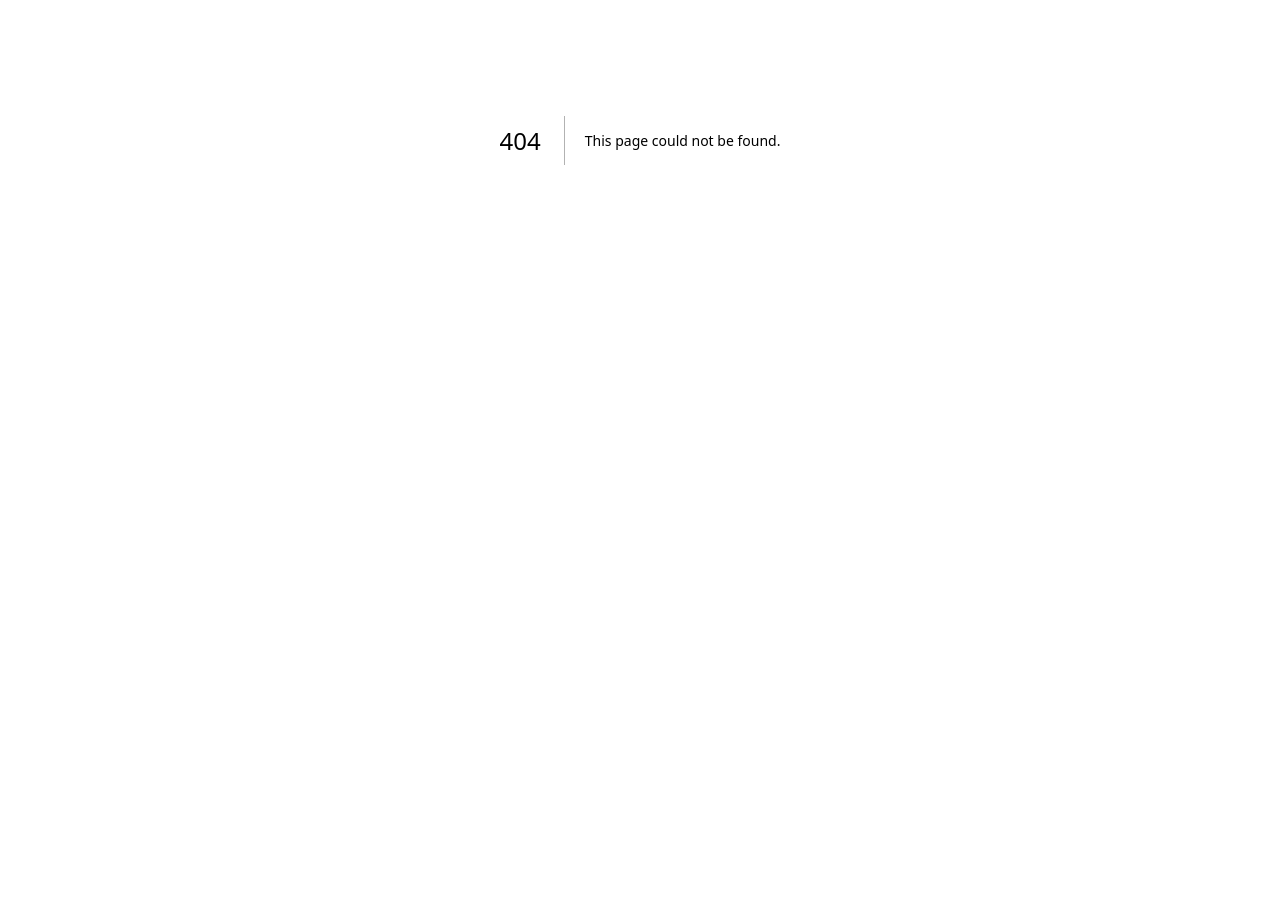
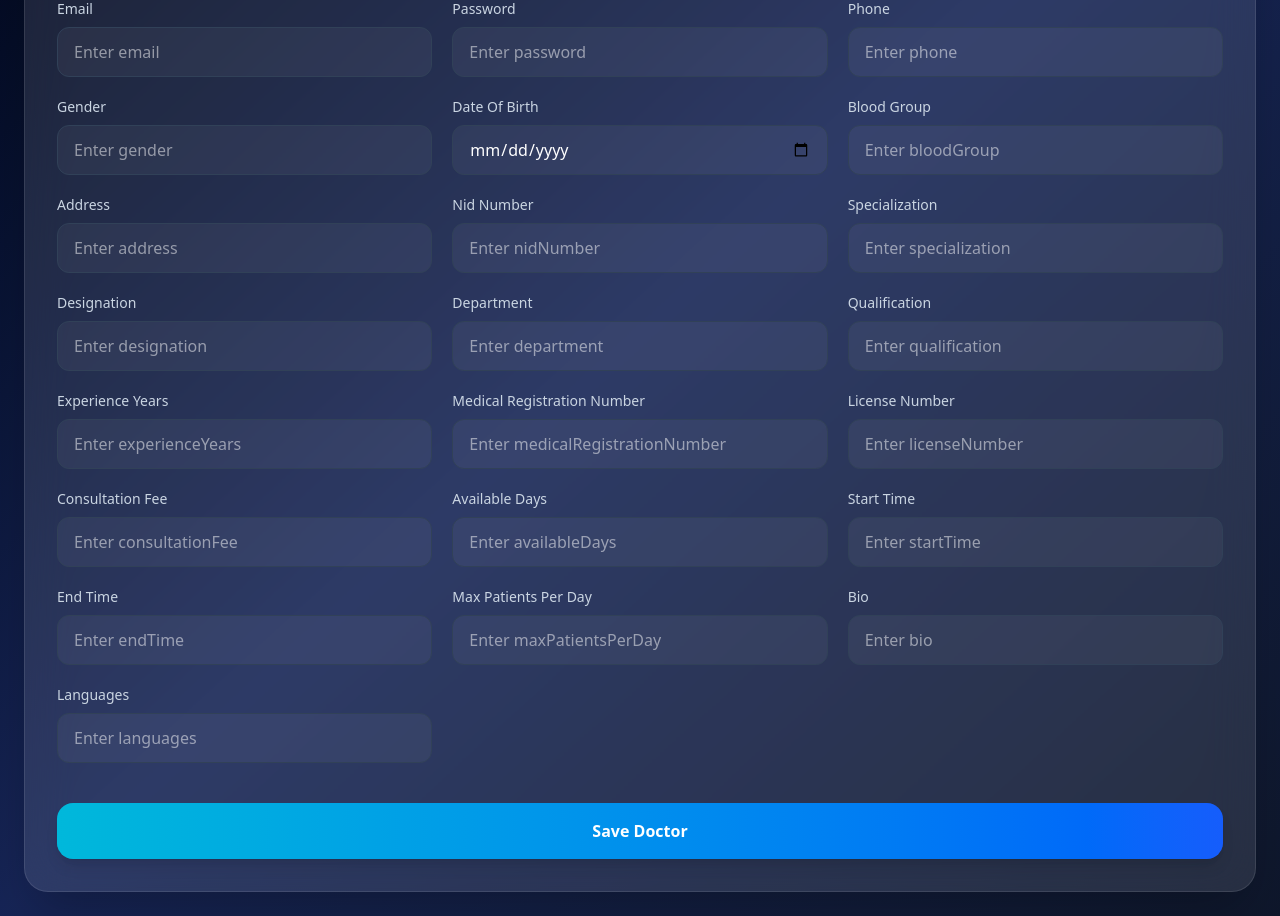
Before and after one commit to Anas011232/Smart-Hospital-Management-System-SaaS-, a Next.js app in the folder frontend/: page /hospital/doctors/add in a window 1280 px wide. Before the commit this address had no page. Shown: the part 260-1176 px from the top of the page. Before the commit the page ends 800 px from the top, so only its background shows below. Built offline with nearby package versions, Linux system fonts and the light colour scheme.

Commit message:
feat: implement doctor management functionality with create, edit, and delete operations

```diff
--- /dev/null
+++ b/frontend/app/hospital/dashboard/page.jsx
@@ -0,0 +1,33 @@
+"use client";
+
+import Link from "next/link";
+
+export default function Dashboard() {
+  return (
+    <div className="min-h-screen bg-gray-950 text-white p-10">
+      <h1 className="text-3xl font-bold">
+        Hospital Dashboard
+      </h1>
+
+      <p className="text-gray-400 mt-2">
+        Manage your doctors efficiently 🚀
+      </p>
+
+      <div className="mt-8 flex gap-4">
+        <Link
+          href="/hospital/doctors/add"
+          className="bg-green-600 px-5 py-3 rounded"
+        >
+          + Add Doctor
+        </Link>
+
+        <Link
+          href="/hospital/doctors"
+          className="bg-blue-600 px-5 py-3 rounded"
+        >
+          View Doctors
+        </Link>
+      </div>
+    </div>
+  );
+}
--- /dev/null
+++ b/frontend/app/hospital/doctors/add/page.jsx
@@ -0,0 +1,145 @@
+"use client";
+
+import { useState } from "react";
+import axios from "axios";
+import { useRouter } from "next/navigation";
+
+export default function AddDoctor() {
+  const router = useRouter();
+
+  const [form, setForm] = useState({
+    hospitalId: "",
+    fullName: "",
+    photo: "",
+    email: "",
+    password: "",
+    phone: "",
+    gender: "",
+    dateOfBirth: "",
+    bloodGroup: "",
+    address: "",
+    nidNumber: "",
+    specialization: "",
+    designation: "",
+    department: "",
+    qualification: "",
+    experienceYears: "",
+    medicalRegistrationNumber: "",
+    licenseNumber: "",
+    consultationFee: "",
+    availableDays: "",
+    startTime: "",
+    endTime: "",
+    maxPatientsPerDay: "",
+    bio: "",
+    languages: "",
+  });
+
+  const handleChange = (e) => {
+    setForm({ ...form, [e.target.name]: e.target.value });
+  };
+
+  const handleSubmit = async (e) => {
+    e.preventDefault();
+
+    await axios.post("http://localhost:5000/api/doctors", {
+      ...form,
+      availableDays: form.availableDays.split(","),
+      languages: form.languages.split(","),
+    });
+
+    router.push("/hospital/doctors");
+  };
+
+  return (
+  <div className="min-h-screen bg-gradient-to-br from-slate-950 via-blue-950 to-slate-900 p-6">
+    <div className="max-w-7xl mx-auto">
+
+      <div className="mb-8">
+        <h1 className="text-4xl font-bold text-white">
+          Add New Doctor
+        </h1>
+        <p className="text-slate-400 mt-2">
+          Create and manage doctor profiles
+        </p>
+      </div>
+
+      <div className="backdrop-blur-xl bg-white/10 border border-white/10 rounded-3xl shadow-2xl p-8">
+
+        <form
+          onSubmit={handleSubmit}
+          className="grid lg:grid-cols-3 md:grid-cols-2 gap-5"
+        >
+          {Object.keys(form).map((key) => (
+            <div key={key} className="flex flex-col">
+              <label className="mb-2 text-sm text-slate-300 capitalize">
+                {key.replace(/([A-Z])/g, " $1")}
+              </label>
+
+              <input
+                type={
+                  key.toLowerCase().includes("email")
+                    ? "email"
+                    : key.toLowerCase().includes("password")
+                    ? "password"
+                    : key.toLowerCase().includes("date")
+                    ? "date"
+                    : key.toLowerCase().includes("fee") ||
+                      key.toLowerCase().includes("year") ||
+                      key.toLowerCase().includes("patient")
+                    ? "number"
+                    : "text"
+                }
+                name={key}
+                value={form[key]}
+                onChange={handleChange}
+                placeholder={`Enter ${key}`}
+                className="
+                w-full
+                bg-white/5
+                border
+                border-slate-700
+                text-white
+                px-4
+                py-3
+                rounded-xl
+                outline-none
+                transition-all
+                duration-300
+                focus:border-cyan-400
+                focus:ring-2
+                focus:ring-cyan-500/30
+                hover:border-slate-500
+              "
+              />
+            </div>
+          ))}
+
+          <div className="col-span-full mt-5">
+            <button
+              type="submit"
+              className="
+                w-full
+                bg-gradient-to-r
+                from-cyan-500
+                to-blue-600
+                text-white
+                font-semibold
+                py-4
+                rounded-2xl
+                shadow-lg
+                hover:scale-[1.02]
+                hover:shadow-cyan-500/25
+                transition-all
+                duration-300
+              "
+            >
+              Save Doctor
+            </button>
+          </div>
+        </form>
+      </div>
+    </div>
+  </div>
+);
+}
--- /dev/null
+++ b/frontend/app/hospital/doctors/edit/[id]/page.jsx
@@ -0,0 +1,59 @@
+"use client";
+
+import { useEffect, useState } from "react";
+import axios from "axios";
+import { useParams, useRouter } from "next/navigation";
+
+export default function EditDoctor() {
+  const { id } = useParams();
+  const router = useRouter();
+  const [form, setForm] = useState({});
+
+  const loadDoctor = async () => {
+    const res = await axios.get(
+      `http://localhost:5000/api/doctors/${id}`
+    );
+    setForm(res.data.doctor);
+  };
+
+  useEffect(() => {
+    loadDoctor();
+  }, []);
+
+  const handleChange = (e) => {
+    setForm({ ...form, [e.target.name]: e.target.value });
+  };
+
+  const updateDoctor = async (e) => {
+    e.preventDefault();
+
+    await axios.put(
+      `http://localhost:5000/api/doctors/${id}`,
+      form
+    );
+
+    router.push("/hospital/doctors");
+  };
+
+  return (
+    <div className="p-10 bg-gray-900 min-h-screen text-white">
+      <h1 className="text-2xl mb-4">Edit Doctor</h1>
+
+      <form className="grid grid-cols-2 gap-3" onSubmit={updateDoctor}>
+        {Object.keys(form).map((key) => (
+          <input
+            key={key}
+            name={key}
+            value={form[key] || ""}
+            onChange={handleChange}
+            className="p-2 text-black rounded"
+          />
+        ))}
+
+        <button className="col-span-2 bg-blue-600 p-3 rounded">
+          Update
+        </button>
+      </form>
+    </div>
+  );
+}
--- a/frontend/app/hospital/doctors/page.jsx
+++ b/frontend/app/hospital/doctors/page.jsx
@@ -0,0 +1,56 @@
+"use client";
+
+import { useEffect, useState } from "react";
+import axios from "axios";
+import Link from "next/link";
+
+export default function Doctors() {
+  const [doctors, setDoctors] = useState([]);
+
+  const loadDoctors = async () => {
+    const res = await axios.get("http://localhost:5000/api/doctors");
+    setDoctors(res.data.doctors);
+  };
+
+  const deleteDoctor = async (id) => {
+    await axios.delete(`http://localhost:5000/api/doctors/${id}`);
+    loadDoctors();
+  };
+
+  useEffect(() => {
+    loadDoctors();
+  }, []);
+
+  return (
+    <div className="p-10 bg-gray-950 min-h-screen text-white">
+      <h1 className="text-3xl font-bold mb-5">Doctors List</h1>
+
+      <div className="grid gap-4">
+        {doctors.map((d) => (
+          <div key={d._id} className="bg-gray-800 p-4 rounded">
+            <h2 className="text-xl font-bold">{d.fullName}</h2>
+            <p>{d.email}</p>
+            <p>{d.specialization}</p>
+            <p>{d.department}</p>
+
+            <div className="flex gap-2 mt-3">
+              <Link
+                href={`/hospital/doctors/edit/${d._id}`}
+                className="bg-yellow-500 px-3 py-1 rounded"
+              >
+                Edit
+              </Link>
+
+              <button
+                onClick={() => deleteDoctor(d._id)}
+                className="bg-red-600 px-3 py-1 rounded"
+              >
+                Delete
+              </button>
+            </div>
+          </div>
+        ))}
+      </div>
+    </div>
+  );
+}
--- a/frontend/app/hospital/layout.jsx
+++ b/frontend/app/hospital/layout.jsx
@@ -0,0 +1,7 @@
+export default function Layout({ children }) {
+  return (
+    <div>
+      {children}
+    </div>
+  );
+}
```
Also changed, not shown: frontend/app/hospital/hospital/page.jsx (deleted), 2 other files (tests, documents, lock files or other folders).
